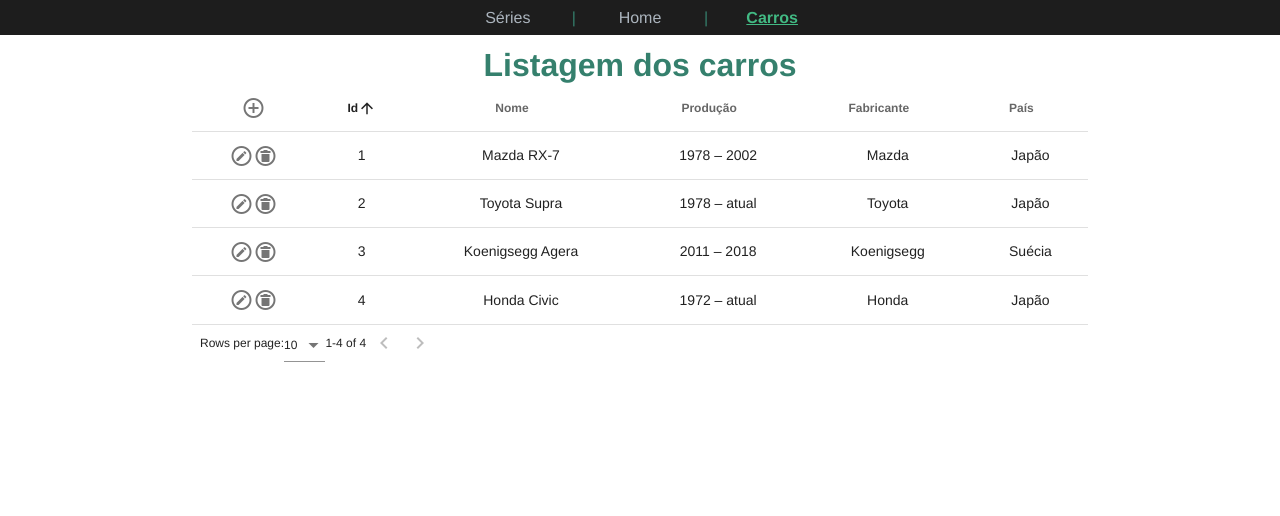
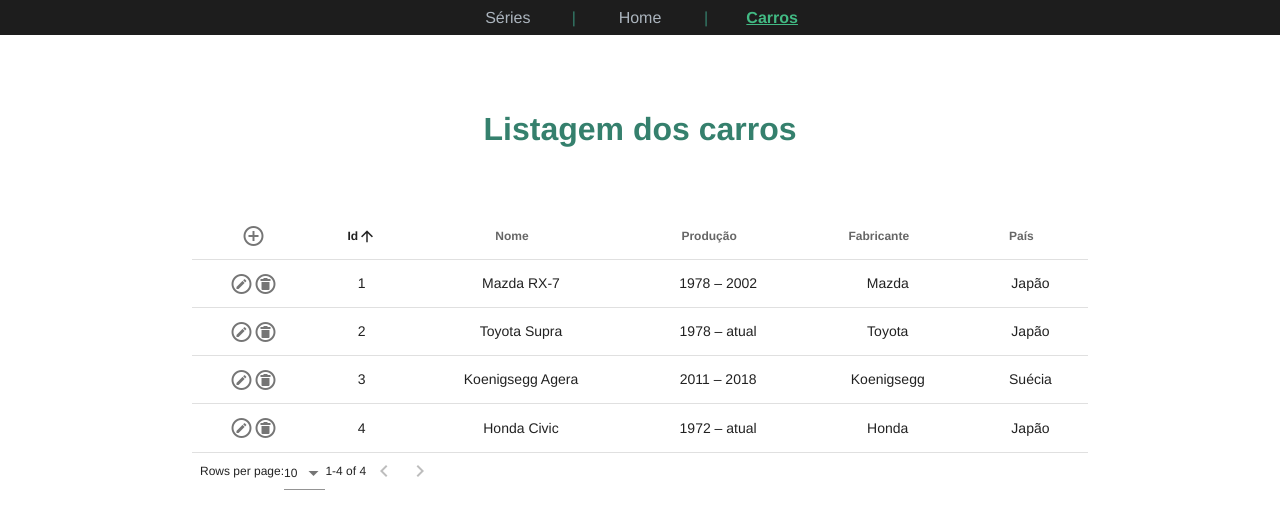
Before and after one commit to CleitonJB/Vue-ProjetoFinal, a Vue app: page /cars in a window 1280 px wide. Shown: the top 516 px of the page. Built offline with nearby package versions, Linux system fonts and the light colour scheme; data requests are answered from the project's data file.

Commit message:
Adjust page header styles

```diff
--- a/src/App.vue
+++ b/src/App.vue
@@ -56,6 +56,10 @@
     }
   }
 
+  .page-header {
+    margin: 4rem auto;
+  }
+
   @media screen and (min-width: 992px) {
     .v-data-table.table-container {
       margin: auto;
--- a/src/pages/CarCrud.vue
+++ b/src/pages/CarCrud.vue
@@ -2,7 +2,7 @@
   <v-container>
     <v-row class="text-center">
       <v-col cols="12">
-           <h1> Listagem dos carros </h1>
+           <h1 class="page-header"> Listagem dos carros </h1>
            <v-data-table
               :headers="headers"
               :items="cars"
--- a/src/pages/SeriesCrud.vue
+++ b/src/pages/SeriesCrud.vue
@@ -2,7 +2,7 @@
 <v-container>
     <v-row class="text-center">
       <v-col cols="12">
-           <h1> Listagem das séries </h1>
+           <h1 class="page-header"> Listagem das séries </h1>
            <v-data-table
               :headers="headers"
               :items="series"
```
